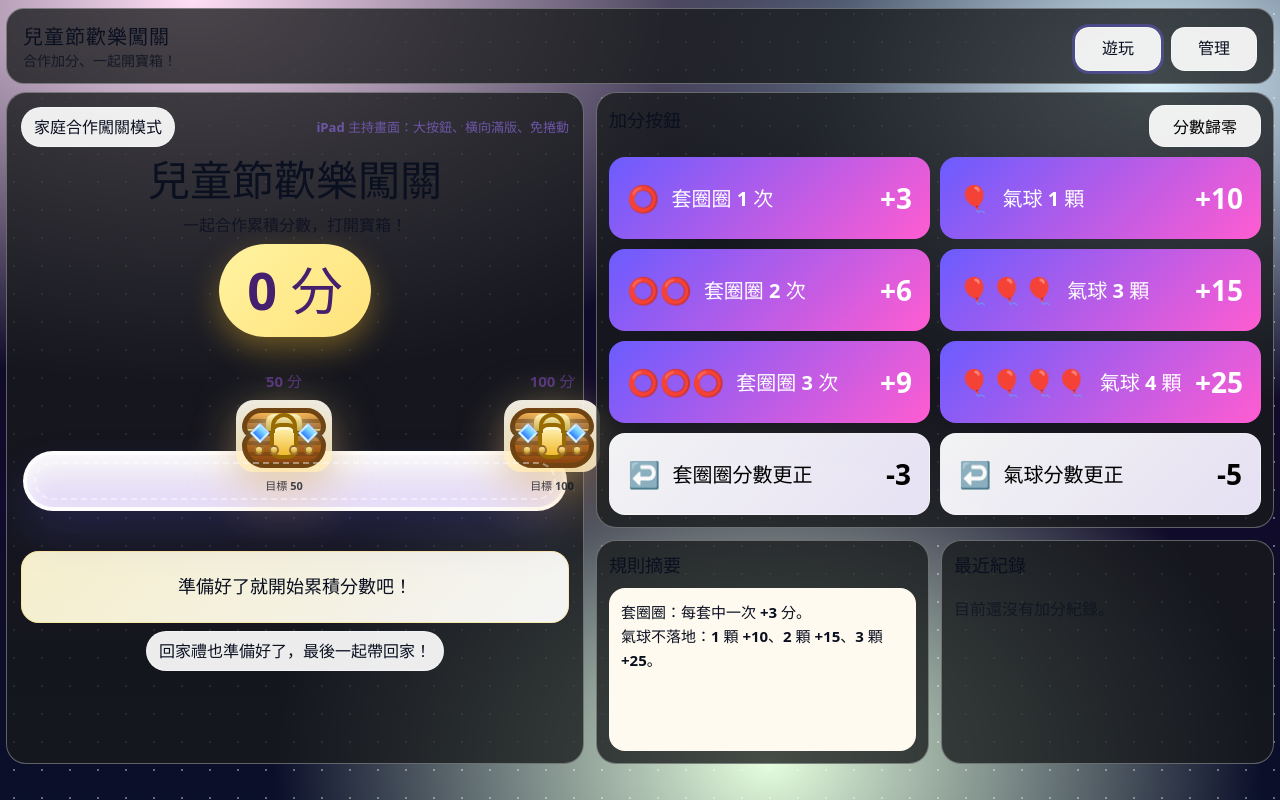
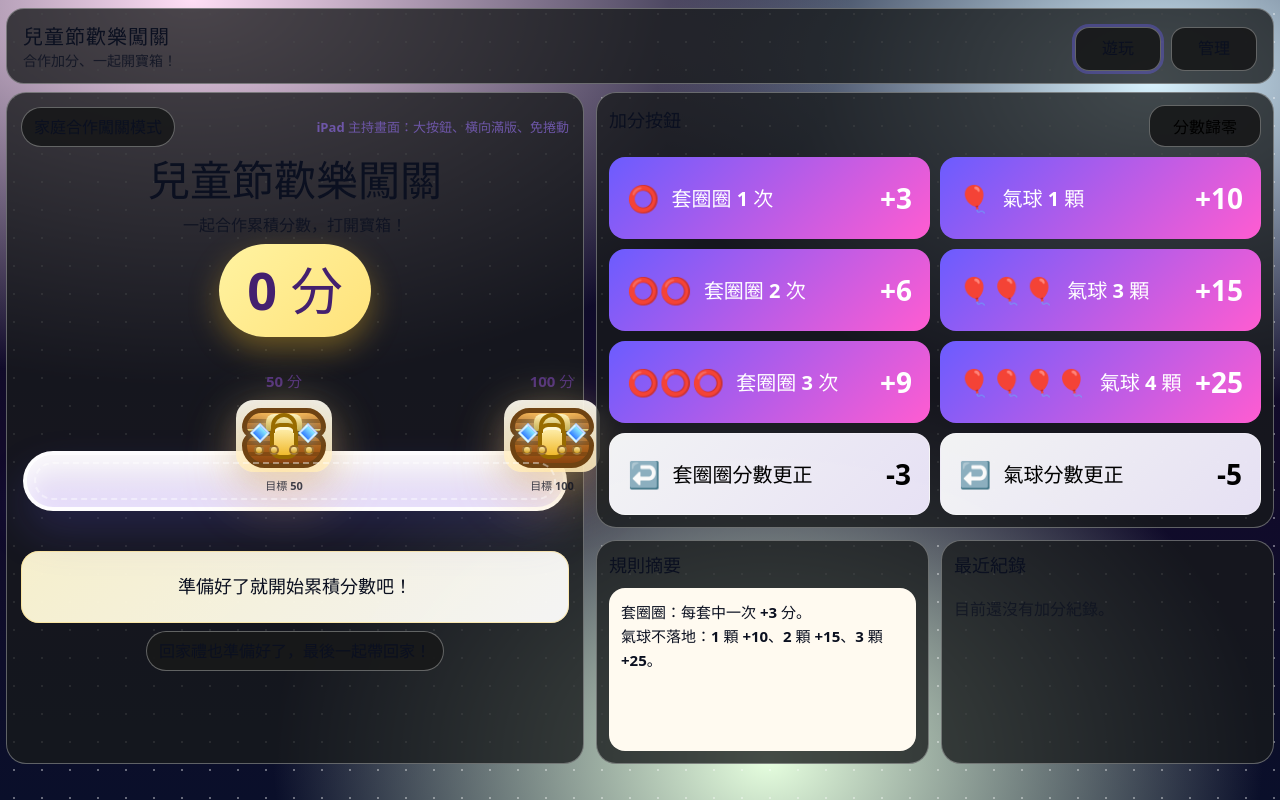
Before and after one commit to Tia2007/treasure-code-quest, a React (Vite) app: page /#/play in a window 1280 px wide. Built offline with nearby package versions, Linux system fonts and the light colour scheme.

Commit message:
Update --card-strong color variable

```diff
--- a/src/index.css
+++ b/src/index.css
@@ -2,7 +2,7 @@
 :root {
   --text: #0b1020;
   --card: rgba(24, 26, 27, 0.78);
-  --card-strong: rgba(255, 255, 255, 0.92);
+  --card-strong: rgba(24, 26, 27, 0.92);
   --border: rgba(255, 255, 255, 0.32);
   --border-strong: rgba(11, 16, 32, 0.18);
   --accent: #6b5cff;
```
